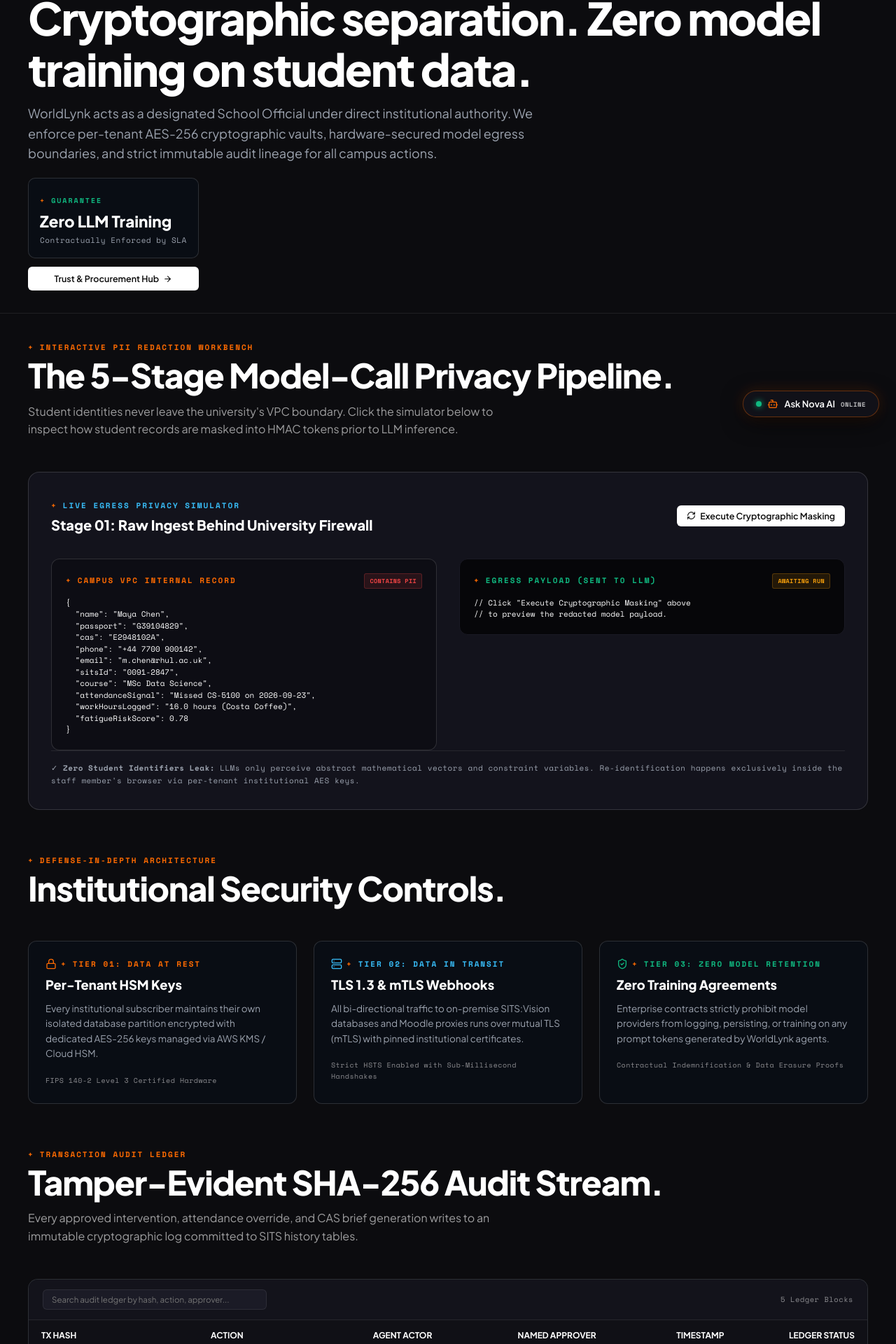
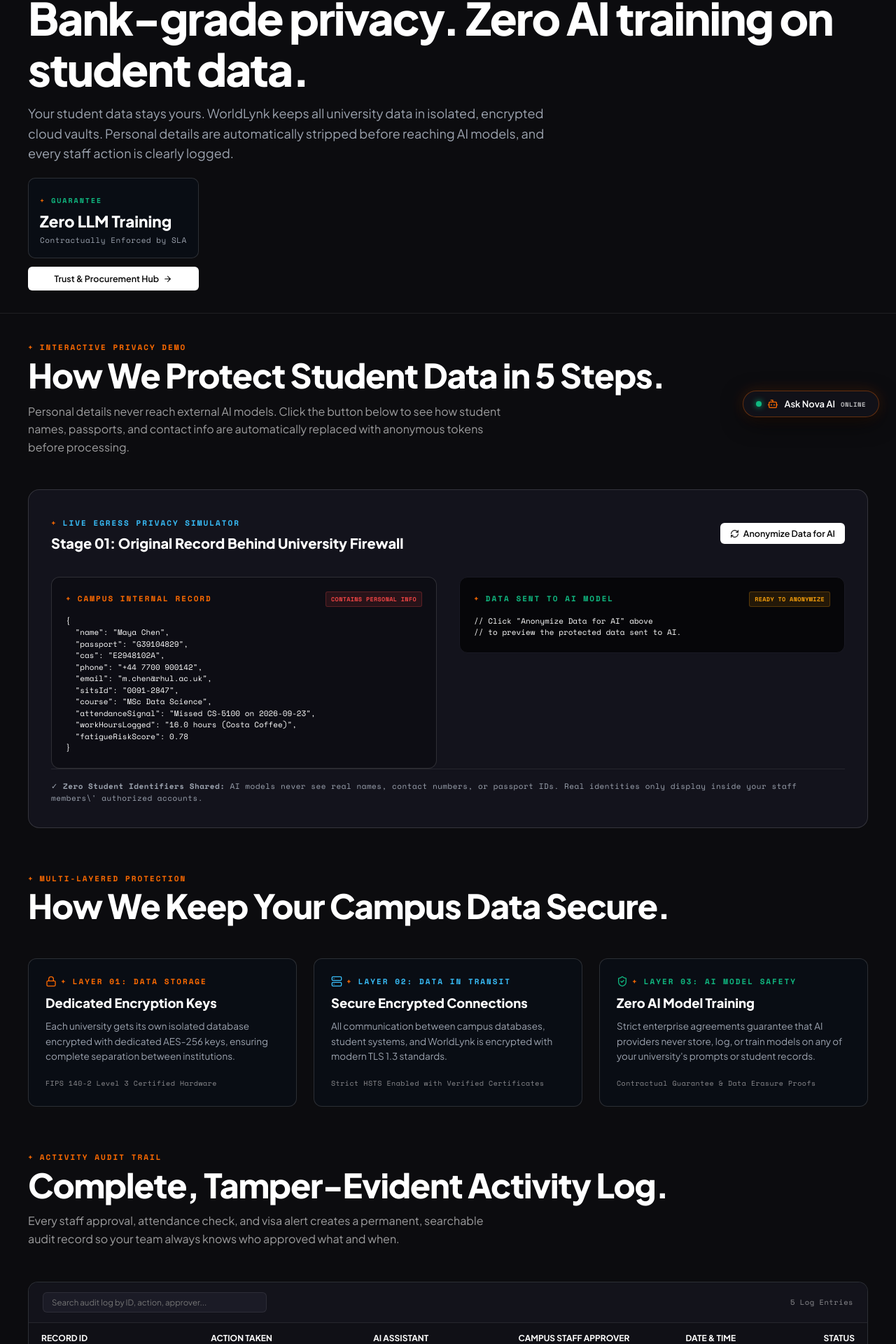
Before and after one commit to worldlynk-limited/worldlynk-enterprise, a React (Vite) app: page /security in a window 1280 px wide. Shown: the part 180-2100 px from the top of the page at 70% size. Built offline with nearby package versions, Linux system fonts and the light colour scheme; the HTML template or start-up script is replaced by a standard one.

Commit message:
refactor: update copy across multiple static pages for improved clarity and user understanding

```diff
--- a/src/pages/SecurityPage.jsx
+++ b/src/pages/SecurityPage.jsx
@@ -71,13 +71,13 @@ export default function SecurityPage() {
           <div className="flex-between flex-wrap gap-md">
             <div>
               <div className="mono-label" style={{ color: 'var(--accent-orange)', marginBottom: '8px' }}>
-                DATA GOVERNANCE &amp; ARCHITECTURE // FERPA &amp; UK GDPR SPECIFICATION
+                DATA PRIVACY &amp; SECURITY // FERPA &amp; UK GDPR COMPLIANCE
               </div>
               <h1 className="headline-xl" style={{ marginBottom: '12px', lineHeight: 1.15 }}>
-                Cryptographic separation. Zero model training on student data.
+                Bank-grade privacy. Zero AI training on student data.
               </h1>
               <p className="body-lg text-secondary" style={{ maxWidth: '780px' }}>
-                WorldLynk acts as a designated School Official under direct institutional authority. We enforce per-tenant AES-256 cryptographic vaults, hardware-secured model egress boundaries, and strict immutable audit lineage for all campus actions.
+                Your student data stays yours. WorldLynk keeps all university data in isolated, encrypted cloud vaults. Personal details are automatically stripped before reaching AI models, and every staff action is clearly logged.
               </p>
             </div>
 
@@ -100,12 +100,12 @@ export default function SecurityPage() {
       <section className="section" style={{ paddingTop: '40px', paddingBottom: '32px' }}>
         <div className="main-container">
           <div className="section-header-left mb-xl">
-            <span className="mono-label" style={{ color: 'var(--accent-orange)' }}>INTERACTIVE PII REDACTION WORKBENCH</span>
+            <span className="mono-label" style={{ color: 'var(--accent-orange)' }}>INTERACTIVE PRIVACY DEMO</span>
             <h2 className="headline-lg" style={{ marginTop: '4px' }}>
-              The 5-Stage Model-Call Privacy Pipeline.
+              How We Protect Student Data in 5 Steps.
             </h2>
             <p className="section-desc">
-              Student identities never leave the university's VPC boundary. Click the simulator below to inspect how student records are masked into HMAC tokens prior to LLM inference.
+              Personal details never reach external AI models. Click the button below to see how student names, passports, and contact info are automatically replaced with anonymous tokens before processing.
             </p>
           </div>
 
@@ -114,7 +114,7 @@ export default function SecurityPage() {
               <div>
                 <span className="mono-label" style={{ color: 'var(--accent-cyan)' }}>LIVE EGRESS PRIVACY SIMULATOR</span>
                 <h3 style={{ fontSize: '1.25rem', fontWeight: '800', marginTop: '2px' }}>
-                  {tokenized ? 'Stage 03: Anonymized Inference Token' : 'Stage 01: Raw Ingest Behind University Firewall'}
+                  {tokenized ? 'Stage 03: Anonymized Data (Ready for AI)' : 'Stage 01: Original Record Behind University Firewall'}
                 </h3>
               </div>
               <button
@@ -123,7 +123,7 @@ export default function SecurityPage() {
                 style={{ display: 'flex', alignItems: 'center', gap: '6px' }}
               >
                 <RefreshCw size={13} />
-                {tokenized ? 'Reset to Raw Ingest' : 'Execute Cryptographic Masking'}
+                {tokenized ? 'Reset to Original Data' : 'Anonymize Data for AI'}
               </button>
             </div>
 
@@ -131,8 +131,8 @@ export default function SecurityPage() {
               {/* Raw View */}
               <div style={{ backgroundColor: '#0d0d14', padding: '20px', borderRadius: '12px', border: '1px solid var(--border-subtle)' }}>
                 <div className="flex-between mb-sm">
-                  <span className="mono-label" style={{ color: 'var(--accent-orange)' }}>CAMPUS VPC INTERNAL RECORD</span>
-                  <span className="pill pill-flagged" style={{ fontSize: '8.5px' }}>CONTAINS PII</span>
+                  <span className="mono-label" style={{ color: 'var(--accent-orange)' }}>CAMPUS INTERNAL RECORD</span>
+                  <span className="pill pill-flagged" style={{ fontSize: '8.5px' }}>CONTAINS PERSONAL INFO</span>
                 </div>
                 <pre style={{ margin: 0, fontSize: '11px', color: '#ffffff', fontFamily: 'var(--wl-font-mono)', lineHeight: 1.5, overflowX: 'auto' }}>
                   {JSON.stringify(RAW_STUDENT_DATA, null, 2)}
@@ -142,29 +142,29 @@ export default function SecurityPage() {
               {/* Masked Output */}
               <div style={{ backgroundColor: '#060609', padding: '20px', borderRadius: '12px', border: tokenized ? '1px solid var(--status-pass)' : '1px solid #1a1a24' }}>
                 <div className="flex-between mb-sm">
-                  <span className="mono-label" style={{ color: 'var(--status-pass)' }}>EGRESS PAYLOAD (SENT TO LLM)</span>
+                  <span className="mono-label" style={{ color: 'var(--status-pass)' }}>DATA SENT TO AI MODEL</span>
                   <span className={`pill ${tokenized ? 'pill-approved' : 'pill-held'}`} style={{ fontSize: '8.5px' }}>
-                    {tokenized ? 'ANONYMIZED HMACS' : 'AWAITING RUN'}
+                    {tokenized ? 'ANONYMIZED' : 'READY TO ANONYMIZE'}
                   </span>
                 </div>
                 <pre style={{ margin: 0, fontSize: '11px', color: tokenized ? 'var(--accent-cyan)' : 'var(--text-muted)', fontFamily: 'var(--wl-font-mono)', lineHeight: 1.5, overflowX: 'auto' }}>
                   {tokenized
                     ? JSON.stringify(TOKENIZED_PAYLOAD, null, 2)
-                    : '// Click "Execute Cryptographic Masking" above\n// to preview the redacted model payload.'}
+                    : '// Click "Anonymize Data for AI" above\n// to preview the protected data sent to AI.'}
                 </pre>
               </div>
             </div>
 
             <div className="mono-sm text-secondary mt-lg" style={{ fontSize: '11px', borderTop: '1px solid var(--border-hairline)', paddingTop: '16px' }}>
-              ✓ <strong>Zero Student Identifiers Leak:</strong> LLMs only perceive abstract mathematical vectors and constraint variables. Re-identification happens exclusively inside the staff member's browser via per-tenant institutional AES keys.
+              ✓ <strong>Zero Student Identifiers Shared:</strong> AI models never see real names, contact numbers, or passport IDs. Real identities only display inside your staff members\' authorized accounts.
             </div>
           </div>
 
           {/* ── DEFENSE-IN-DEPTH SECURITY MATRIX ─────────────────────── */}
           <div className="section-header-left mb-xl">
-            <span className="mono-label" style={{ color: 'var(--accent-orange)' }}>DEFENSE-IN-DEPTH ARCHITECTURE</span>
+            <span className="mono-label" style={{ color: 'var(--accent-orange)' }}>MULTI-LAYERED PROTECTION</span>
             <h2 className="headline-lg" style={{ marginTop: '4px' }}>
-              Institutional Security Controls.
+              How We Keep Your Campus Data Secure.
             </h2>
           </div>
 
@@ -172,11 +172,11 @@ export default function SecurityPage() {
             <div className="card-dark" style={{ padding: '24px', borderRadius: '12px', border: '1px solid var(--border-subtle)' }}>
               <div className="flex gap-xs alignItems-center mb-xs">
                 <Lock size={16} color="var(--accent-orange)" />
-                <span className="mono-label" style={{ color: 'var(--accent-orange)' }}>TIER 01: DATA AT REST</span>
+                <span className="mono-label" style={{ color: 'var(--accent-orange)' }}>LAYER 01: DATA STORAGE</span>
               </div>
-              <h3 style={{ fontSize: '1.15rem', fontWeight: '800', margin: '4px 0 8px 0' }}>Per-Tenant HSM Keys</h3>
+              <h3 style={{ fontSize: '1.15rem', fontWeight: '800', margin: '4px 0 8px 0' }}>Dedicated Encryption Keys</h3>
               <p className="body-sm text-secondary mb-md">
-                Every institutional subscriber maintains their own isolated database partition encrypted with dedicated AES-256 keys managed via AWS KMS / Cloud HSM.
+                Each university gets its own isolated database encrypted with dedicated AES-256 keys, ensuring complete separation between institutions.
               </p>
               <div className="mono-sm text-muted" style={{ fontSize: '10px' }}>
                 FIPS 140-2 Level 3 Certified Hardware
@@ -186,40 +186,40 @@ export default function SecurityPage() {
             <div className="card-dark" style={{ padding: '24px', borderRadius: '12px', border: '1px solid var(--border-subtle)' }}>
               <div className="flex gap-xs alignItems-center mb-xs">
                 <Server size={16} color="var(--accent-cyan)" />
-                <span className="mono-label" style={{ color: 'var(--accent-cyan)' }}>TIER 02: DATA IN TRANSIT</span>
+                <span className="mono-label" style={{ color: 'var(--accent-cyan)' }}>LAYER 02: DATA IN TRANSIT</span>
               </div>
-              <h3 style={{ fontSize: '1.15rem', fontWeight: '800', margin: '4px 0 8px 0' }}>TLS 1.3 &amp; mTLS Webhooks</h3>
+              <h3 style={{ fontSize: '1.15rem', fontWeight: '800', margin: '4px 0 8px 0' }}>Secure Encrypted Connections</h3>
               <p className="body-sm text-secondary mb-md">
-                All bi-directional traffic to on-premise SITS:Vision databases and Moodle proxies runs over mutual TLS (mTLS) with pinned institutional certificates.
+                All communication between campus databases, student systems, and WorldLynk is encrypted with modern TLS 1.3 standards.
               </p>
               <div className="mono-sm text-muted" style={{ fontSize: '10px' }}>
-                Strict HSTS Enabled with Sub-Millisecond Handshakes
+                Strict HSTS Enabled with Verified Certificates
               </div>
             </div>
 
             <div className="card-dark" style={{ padding: '24px', borderRadius: '12px', border: '1px solid var(--border-subtle)' }}>
               <div className="flex gap-xs alignItems-center mb-xs">
                 <ShieldCheck size={16} color="var(--status-pass)" />
-                <span className="mono-label" style={{ color: 'var(--status-pass)' }}>TIER 03: ZERO MODEL RETENTION</span>
+                <span className="mono-label" style={{ color: 'var(--status-pass)' }}>LAYER 03: AI MODEL SAFETY</span>
               </div>
-              <h3 style={{ fontSize: '1.15rem', fontWeight: '800', margin: '4px 0 8px 0' }}>Zero Training Agreements</h3>
+              <h3 style={{ fontSize: '1.15rem', fontWeight: '800', margin: '4px 0 8px 0' }}>Zero AI Model Training</h3>
               <p className="body-sm text-secondary mb-md">
-                Enterprise contracts strictly prohibit model providers from logging, persisting, or training on any prompt tokens generated by WorldLynk agents.
+                Strict enterprise agreements guarantee that AI providers never store, log, or train models on any of your university's prompts or student records.
               </p>
               <div className="mono-sm text-muted" style={{ fontSize: '10px' }}>
-                Contractual Indemnification &amp; Data Erasure Proofs
+                Contractual Guarantee &amp; Data Erasure Proofs
               </div>
             </div>
           </div>
 
           {/* ── IMMUTABLE AUDIT LEDGER VIEWER ────────────────────────── */}
           <div className="section-header-left mb-xl">
-            <span className="mono-label" style={{ color: 'var(--accent-orange)' }}>TRANSACTION AUDIT LEDGER</span>
+            <span className="mono-label" style={{ color: 'var(--accent-orange)' }}>ACTIVITY AUDIT TRAIL</span>
             <h2 className="headline-lg" style={{ marginTop: '4px' }}>
-              Tamper-Evident SHA-256 Audit Stream.
+              Complete, Tamper-Evident Activity Log.
             </h2>
             <p className="section-desc">
-              Every approved intervention, attendance override, and CAS brief generation writes to an immutable cryptographic log committed to SITS history tables.
+              Every staff approval, attendance check, and visa alert creates a permanent, searchable audit record so your team always knows who approved what and when.
             </p>
           </div>
 
@@ -227,7 +227,7 @@ export default function SecurityPage() {
             <div style={{ padding: '14px 20px', backgroundColor: '#13131b', borderBottom: '1px solid var(--border-hairline)' }} className="flex-between">
               <input
                 type="text"
-                placeholder="Search audit ledger by hash, action, approver..."
+                placeholder="Search audit log by ID, action, approver..."
                 value={filterQuery}
                 onChange={(e) => setFilterQuery(e.target.value)}
                 style={{
@@ -242,19 +242,19 @@ export default function SecurityPage() {
                   outline: 'none'
                 }}
               />
-              <span className="mono-sm text-muted" style={{ fontSize: '10.5px' }}>{filteredRows.length} Ledger Blocks</span>
+              <span className="mono-sm text-muted" style={{ fontSize: '10.5px' }}>{filteredRows.length} Log Entries</span>
             </div>
 
             <div style={{ overflowX: 'auto' }}>
               <table style={{ width: '100%', borderCollapse: 'collapse', textAlign: 'left', fontSize: '12px' }}>
                 <thead>
                   <tr style={{ backgroundColor: '#101016', borderBottom: '1px solid var(--border-hairline)', color: 'var(--text-muted)' }}>
-                    <th style={{ padding: '12px 18px' }}>TX HASH</th>
-                    <th style={{ padding: '12px 18px' }}>ACTION</th>
-                    <th style={{ padding: '12px 18px' }}>AGENT ACTOR</th>
-                    <th style={{ padding: '12px 18px' }}>NAMED APPROVER</th>
-                    <th style={{ padding: '12px 18px' }}>TIMESTAMP</th>
-                    <th style={{ padding: '12px 18px', textAlign: 'right' }}>LEDGER STATUS</th>
+                    <th style={{ padding: '12px 18px' }}>RECORD ID</th>
+                    <th style={{ padding: '12px 18px' }}>ACTION TAKEN</th>
+                    <th style={{ padding: '12px 18px' }}>AI ASSISTANT</th>
+                    <th style={{ padding: '12px 18px' }}>CAMPUS STAFF APPROVER</th>
+                    <th style={{ padding: '12px 18px' }}>DATE &amp; TIME</th>
+                    <th style={{ padding: '12px 18px', textAlign: 'right' }}>STATUS</th>
                   </tr>
                 </thead>
                 <tbody>
--- a/src/pages/TrustHubPage.jsx
+++ b/src/pages/TrustHubPage.jsx
@@ -30,7 +30,7 @@ const DOCS = [
   { id: 'hecvat', name: 'HECVAT Full Cloud Assessment (Higher Ed)', size: '1.8 MB XLSX', status: 'Instant Download', badge: 'Completed', desc: 'Standardized higher-education questionnaire with 260+ answered security controls.' },
   { id: 'dpa', name: 'UK GDPR & DPA 2018 Data Processing Addendum', size: '420 KB PDF', status: 'Standard DPA', badge: 'Verified', desc: 'Pre-executed institutional addendum specifying data processor obligations and sub-processors.' },
   { id: 'ferpa', name: 'FERPA School Official Designation & Data Brief', size: '310 KB PDF', status: 'Legal Guidance', badge: 'Compliant', desc: 'Legal analysis outlining institution-managed data processing and audit boundaries.' },
-  { id: 'qr_arch', name: 'Sub-180ms QR HMAC Cryptographic Architecture', size: '890 KB PDF', status: 'Whitepaper', badge: 'Architecture', desc: 'Deep dive into rotating token algorithms, anti-replay guards, and offline verification.' },
+  { id: 'qr_arch', name: 'Fast & Secure QR Attendance Architecture', size: '890 KB PDF', status: 'Whitepaper', badge: 'Architecture', desc: 'Technical overview of rotating QR codes, anti-screenshot protection, and offline scanning.' },
   { id: 'bcp_dr', name: 'Business Continuity & Disaster Recovery Plan', size: '1.2 MB PDF', status: 'Available Under NDA', badge: 'Annual Audit', desc: 'RPO < 15 minutes, RTO < 1 hour, multi-region failover protocols and live drills.' },
   { id: 'pentest', name: 'Third-Party Penetration Test Executive Summary', size: '640 KB PDF', status: 'Available Under NDA', badge: 'Annual Audit', desc: 'Independent gray-box network and application penetration test report (CREST certified).' },
   { id: 'subprocessors', name: 'Official Sub-Processor & Geolocation Register', size: '280 KB PDF', status: 'Public Document', badge: 'Updated Q3', desc: 'Complete inventory of hosting providers, database clusters, and data residency regions.' }
@@ -66,13 +66,13 @@ export default function TrustHubPage() {
           <div className="flex-between flex-wrap gap-md">
             <div>
               <div className="mono-label" style={{ color: 'var(--accent-orange)', marginBottom: '8px' }}>
-                TRUST &amp; PROCUREMENT HUB // INSTITUTIONAL SECURITY &amp; COMPLIANCE
+                TRUST &amp; COMPLIANCE HUB // SECURITY DOCUMENTATION
               </div>
               <h1 className="headline-xl" style={{ marginBottom: '12px', lineHeight: 1.15 }}>
                 Security documentation for university IT and legal teams.
               </h1>
               <p className="body-lg text-secondary" style={{ maxWidth: '780px' }}>
-                Higher education software procurement should not take 9 months. We provide standardized security packets, complete architecture whitepapers, certified independent audits, and pre-executed data protection agreements.
+                University software reviews shouldn't take months. We provide ready-to-review security assessments, independent audit reports, and standard data protection agreements.
               </p>
             </div>
 
@@ -172,12 +172,12 @@ export default function TrustHubPage() {
 
           {/* ── SUBPROCESSORS GEOLOCATION REGISTER ──────────────────── */}
           <div className="section-header-left mb-xl">
-            <span className="mono-label" style={{ color: 'var(--accent-orange)' }}>DATA RESIDENCY &amp; SUB-PROCESSORS</span>
+            <span className="mono-label" style={{ color: 'var(--accent-orange)' }}>DATA RESIDENCY &amp; HOSTING</span>
             <h2 className="headline-lg" style={{ marginTop: '4px' }}>
-              Strict Sovereign Geolocation Register.
+              UK Data Residency &amp; Approved Sub-Processors.
             </h2>
             <p className="section-desc">
-              All UK higher education student records reside strictly within certified data centres located in London, United Kingdom, with zero cross-border transfer.
+              All UK student records are stored exclusively within certified data centers in London, United Kingdom, ensuring zero unauthorized cross-border transfers.
             </p>
           </div>
 
@@ -208,7 +208,7 @@ export default function TrustHubPage() {
 
           {/* ── CIO PROCUREMENT FAQ ─────────────────────────────────── */}
           <div className="section-header-left mb-xl">
-            <span className="mono-label" style={{ color: 'var(--accent-orange)' }}>CIO &amp; CISO SPECIFICATIONS</span>
+            <span className="mono-label" style={{ color: 'var(--accent-orange)' }}>SECURITY &amp; PROCUREMENT FAQ</span>
             <h2 className="headline-lg" style={{ marginTop: '4px' }}>
               Frequently Asked Procurement Questions.
             </h2>
@@ -220,7 +220,7 @@ export default function TrustHubPage() {
                 Can student records leak into public LLM training data?
               </h4>
               <p className="body-sm text-secondary" style={{ lineHeight: 1.5 }}>
-                No. Our zero-training agreements with enterprise model providers strictly forbid data retention or model training. Furthermore, student PII is stripped and converted into HMAC tokens prior to prompting.
+                No. Enterprise contracts strictly forbid model providers from saving or training on your data. In addition, student names and IDs are anonymized before any AI prompt is sent.
               </p>
             </div>
 
@@ -229,7 +229,7 @@ export default function TrustHubPage() {
                 How is database multi-tenancy enforced?
               </h4>
               <p className="body-sm text-secondary" style={{ lineHeight: 1.5 }}>
-                Every database request enforces strict <code>universityId</code> scoping at the middleware layer. Firestore rules, Neo4j namespaces, and Redis clusters cryptographically isolate tenant data partitions.
+                Every database request is strictly partitioned by institution ID. Data for one university is completely isolated from all other institutions.
               </p>
             </div>
 
@@ -247,7 +247,7 @@ export default function TrustHubPage() {
                 How do we handle unannounced UKVI Home Office audits?
               </h4>
               <p className="body-sm text-secondary" style={{ lineHeight: 1.5 }}>
-                The Compass console exports instant, cryptographically verifiable UKVI compliance exception reports containing attendance logs and 20-hour work cap ledgers in under 90 seconds.
+                The Staff dashboard exports clear UKVI compliance reports in seconds, showing complete attendance logs and 20-hour work limit records ready for inspection.
               </p>
             </div>
           </div>
```
Also changed, not shown: src/pages/AccessibilityPage.jsx (+4 -4 lines), src/pages/CareersPage.jsx (+10 -10 lines), src/pages/ContactPage.jsx (+10 -10 lines), src/pages/FoundersPage.jsx (+24 -24 lines), src/pages/IntegrationsPage.jsx (+8 -8 lines), src/pages/PrivacyPage.jsx (+6 -6 lines), src/pages/TermsPage.jsx (+4 -4 lines).
